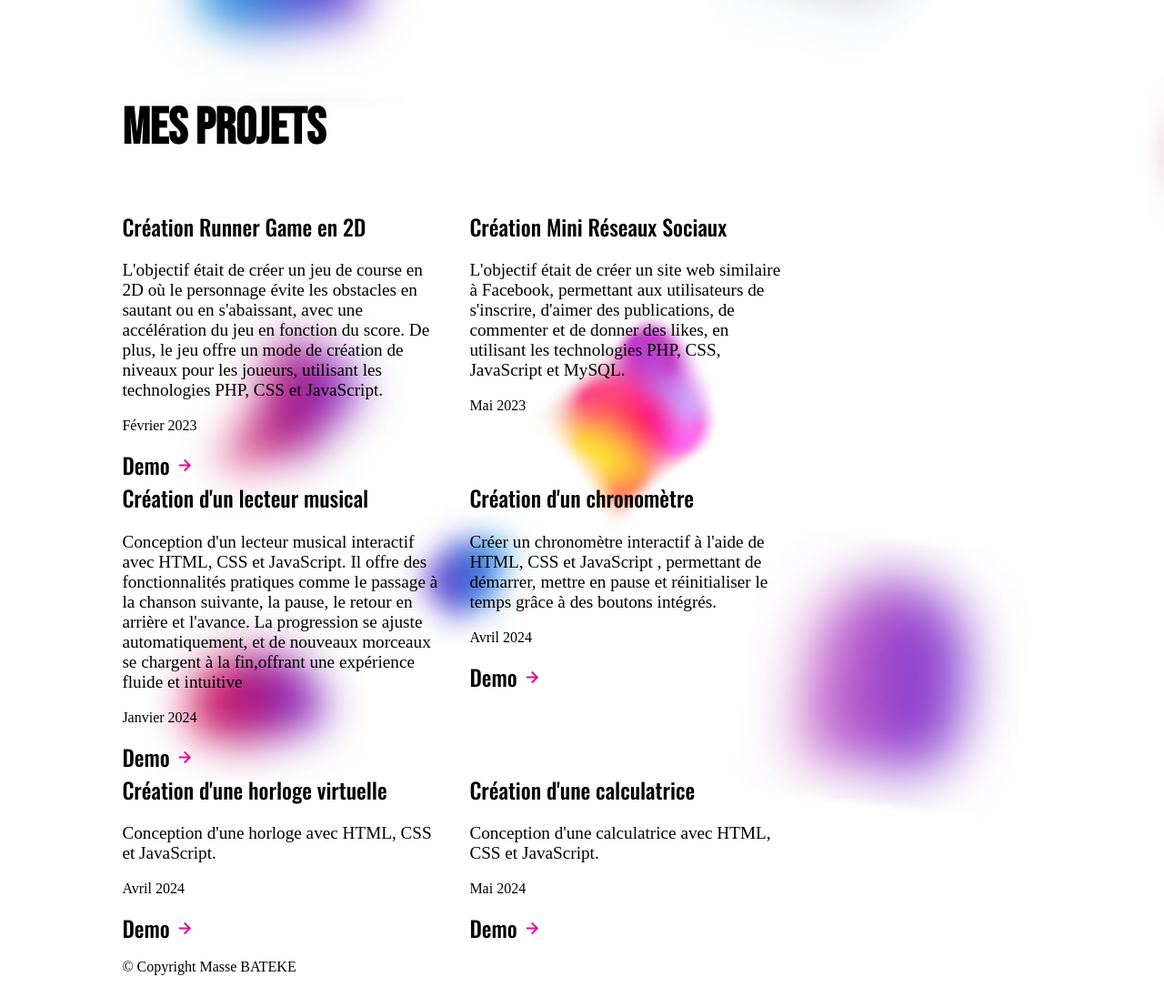
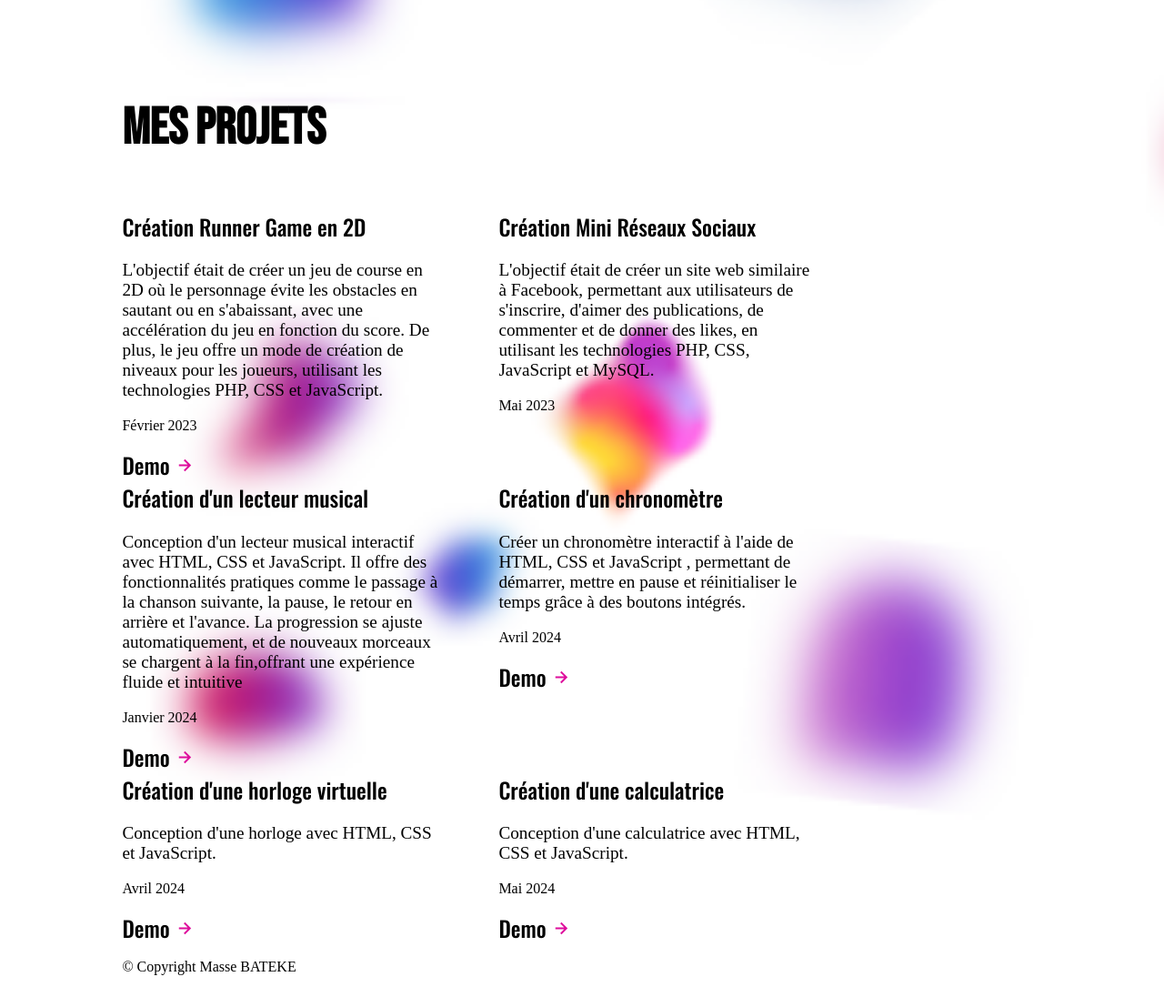
Before and after one commit to massebateke/mass-s-portfolio, a PHP site: page / in a window 1280 px wide. Shown: the part 1735-2831 px from the top of the page at 91% size. Run offline with PHP 8.4, Linux system fonts and the light colour scheme.

Commit message:
Update style.css

```diff
--- a/style.css
+++ b/style.css
@@ -169,7 +169,7 @@ img{
 }
 
 .projet{
-    margin-right: 2rem;
+    margin-right: 4rem;
     max-width: 350px;/* en gros le texte ne peux pas depasser les 350*/
 }
 
```
